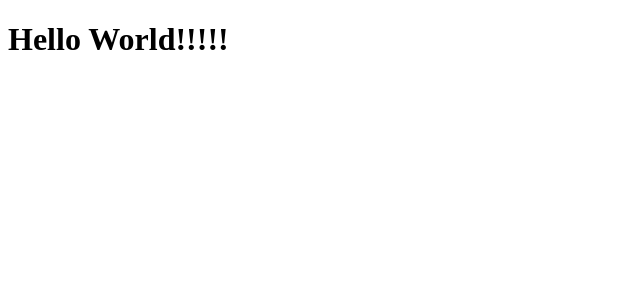
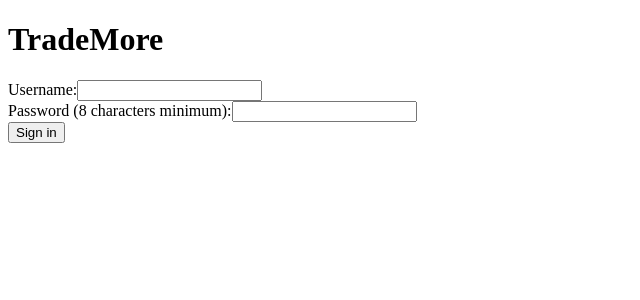
Before and after one commit to Blendwizard/trade-more, a React app: page / in a window 1280 px wide. Shown: the top 300 px of the page, without its empty margins (0-640 px from the left). Built offline with nearby package versions, Linux system fonts and the light colour scheme.

Commit message:
Added basic login form

```diff
--- /dev/null
+++ b/src/App.jsx
@@ -0,0 +1,25 @@
+import React from 'react';
+
+const App = () => {
+  return (
+    <>
+    <h1>TradeMore</h1>
+    <form>
+      <div>
+        <label htmlFor="username">Username:</label>
+        <input type="text" id="username" name="username" required></input>
+      </div>
+
+      <div>
+        <label htmlFor="pass">Password (8 characters minimum):</label>
+        <input type="password" id="pass" name="password"
+          minLength="8" required autoComplete="off"></input>
+      </div>
+
+      <input type="submit" value="Sign in"></input>
+      </form>
+    </>
+  )
+}
+
+export default App;
--- a/src/index.jsx
+++ b/src/index.jsx
@@ -1,10 +1,6 @@
 import React from 'react';
 import { createRoot } from "react-dom/client";
+import App from './App.jsx';
+
 const root = createRoot(document.getElementById("root"));
-
-// Huzzah for jsx!
-const App = () => {
-  return <h1>Hello World!!!!!</h1>
-}
-
 root.render(<App />);
```
Also changed, not shown: 1 other file (tests, documents, lock files or other folders).
